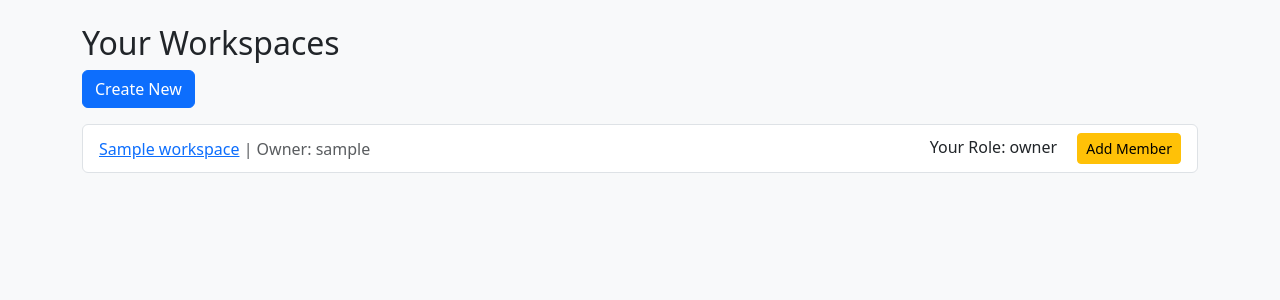
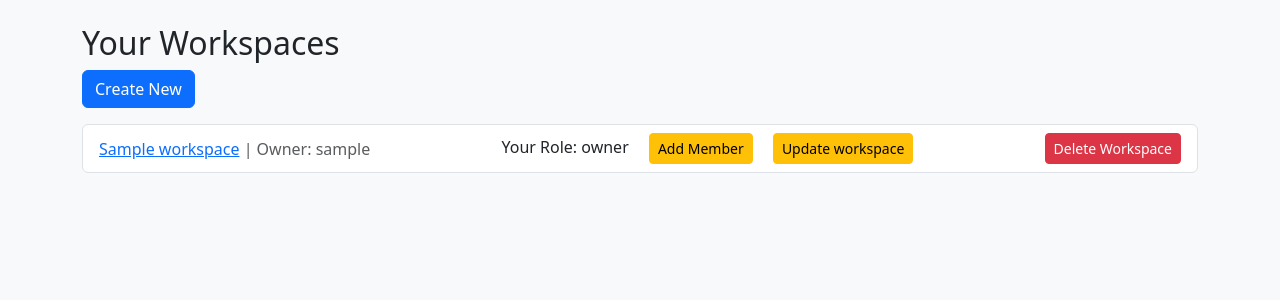
Before and after one commit to njannati1991/django-task_manager, a Django app: page /workspaces/ in a window 1280 px wide. Shown: the part 57-357 px from the top of the page. Run offline with Django 5.2, Linux system fonts and the light colour scheme; a user stored in the database is signed in; tables that the repository leaves empty hold one stand-in row (values such as "Sample post"); parts of the project's set-up code (start-up, migrations or seed data) failed here and were passed over.

Commit message:
add: update and delete views and templates for workspace-list

```diff
--- a/workspaces/templates/workspaces/workspace_list.html
+++ b/workspaces/templates/workspaces/workspace_list.html
@@ -17,7 +17,6 @@
 
             <div>
                 {% if workspace.user_membership %}
-                    {# چون to_attr='user_membership' لیست برمی‌گرداند، اندیس 0 می‌خواهیم #}
                     Your Role: {{ workspace.user_membership.0.role }}
                 {% elif workspace.owner == user %}
                     Your Role: owner
@@ -26,7 +25,14 @@
                 {% endif %}
 
                 <a href="{% url 'add-member' workspace.pk %}" class="btn btn-sm btn-warning ms-3">Add Member</a>
+                <a href="{% url 'workspace-update' workspace.pk %}" class="btn btn-sm btn-warning ms-3">Update workspace</a>
+
             </div>
+            <form action="{% url 'workspace-delete' workspace.pk %}" method="post">
+                    {% csrf_token %}
+                    <button type="submit" class="btn btn-sm btn-danger">Delete Workspace</button>
+
+                </form>
         </li>
 
     {% empty %}
--- a/workspaces/urls.py
+++ b/workspaces/urls.py
@@ -3,6 +3,8 @@ from .views import (
     WorkspaceListView,
     WorkspaceDetailView,
     WorkspaceCreateView,
+    WorkspaceUpdateView,
+    WorkspaceDeleteView,
 
     AddMemberView,
     DeleteMemberView,
@@ -14,6 +16,8 @@ urlpatterns = [
 
     path('', WorkspaceListView.as_view(), name='workspace-list'),
     path('create/', WorkspaceCreateView.as_view(), name='workspace-create'),
+    path('update/<int:workspace_pk>/', WorkspaceUpdateView.as_view(), name='workspace-update'),
+    path('delete/<int:workspace_pk>/', WorkspaceDeleteView.as_view(), name='workspace-delete'),
     path('<int:workspace_pk>/members/add/', AddMemberView.as_view(), name='add-member'),
     path('<int:workspace_pk>/member/<str:username>/delete/', DeleteMemberView.as_view(), name='delete-member'),
     path('<int:workspace_pk>/members/<str:username>/update/', UpdateMemberView.as_view(), name='update-member'),
--- a/workspaces/views.py
+++ b/workspaces/views.py
@@ -84,6 +84,35 @@ class WorkspaceCreateView(LoginRequiredMixin, CreateView):
         return response
 
 
+class WorkspaceUpdateView(LoginRequiredMixin, WorkspacePermissionMixin, UpdateView):
+
+    allowed_roles = ['owner']
+
+    model = Workspace
+    fields = ['name']
+    template_name = 'workspaces/workspace_update.html'
+    context_object_name = 'workspace'
+    success_url = reverse_lazy('workspace-list')
+
+    def get_object(self, queryset = None):
+        return get_object_or_404(
+            Workspace,
+            id = self.kwargs['workspace_pk']
+        )
+
+
+class WorkspaceDeleteView(LoginRequiredMixin, WorkspacePermissionMixin, DeleteView):
+    allowed_roles = ['owner']
+
+    model = Workspace
+    success_url = reverse_lazy('workspace-list')
+
+    def get_object(self, queryset = None):
+        return get_object_or_404(
+            Workspace,
+            id = self.kwargs['workspace_pk']
+        )
+
 
 
 
```
Also changed, not shown: workspaces/templates/workspaces/workspace_update.html (added, +24 -0 lines).
